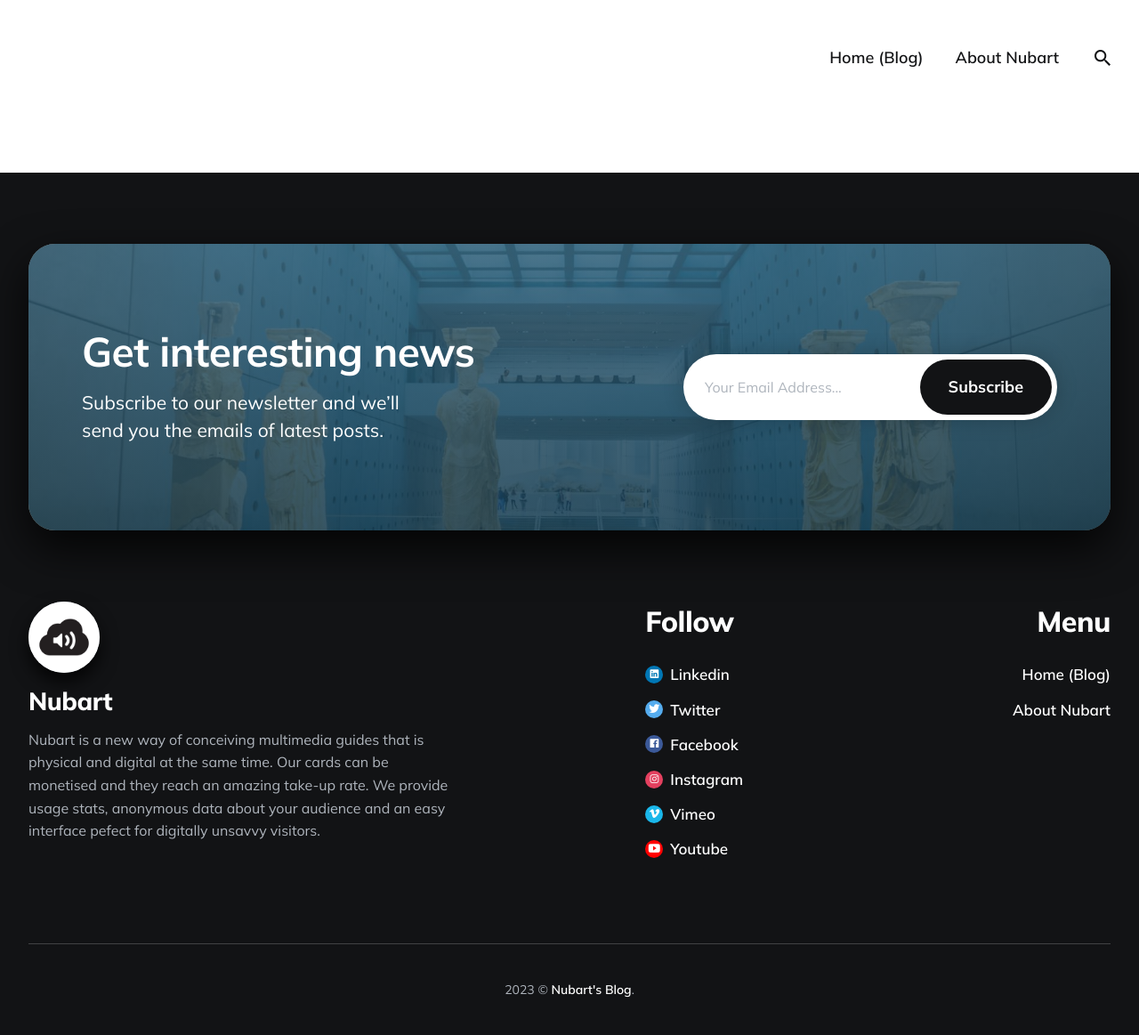
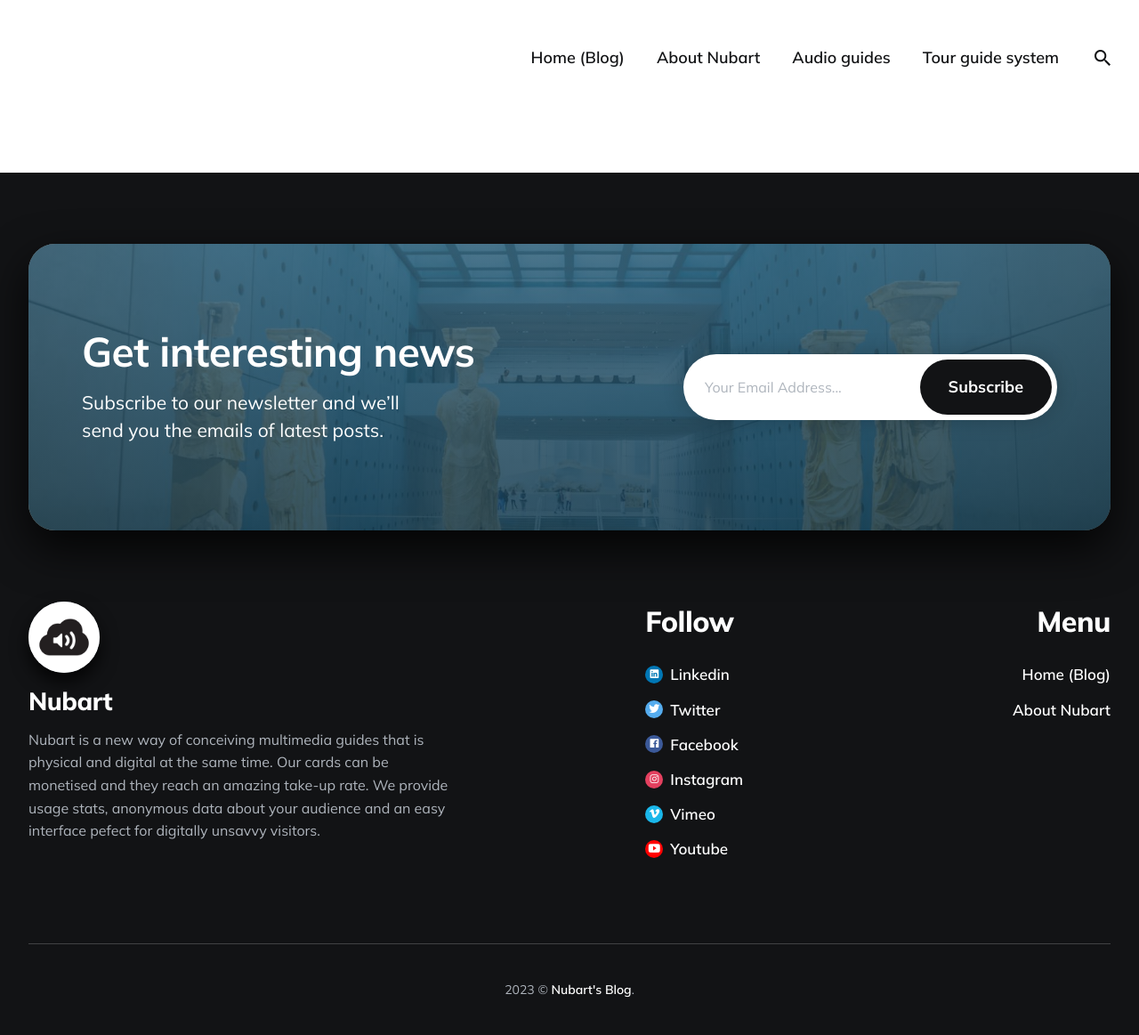
Before and after one commit to nubart/blog-en, a Jekyll site: the page built from _pages/tags.html, in a window 1280 px wide. Shown: the whole page at 89% size. Built offline with Jekyll 4.4.1, drawn with Linux system fonts in a browser that asks for light colours.

Commit message:
minor changes

```diff
--- a/_data/settings.yml
+++ b/_data/settings.yml
@@ -21,6 +21,10 @@
       url: '/'
     - title: 'About Nubart'
       url: 'https://www.nubart.eu/'
+    - title: 'Audio guides'
+      url: 'https://www.nubart.eu/audio-guides.html'
+    - title: 'Tour guide system'
+      url: 'https://www.nubart.eu/live-guide-group-guiding-system.html'
       #     - title: 'Authors'
 #       url: '/authors/'
 
```
Also changed, not shown: _authors/armelle.md (deleted, +0 -7 lines), _posts/2018-07-11-nubart-accessible-audioguides.md (+0 -1 lines), _posts/2019-11-07-sell-travelling-audioguide.md (+1 -1 lines).
